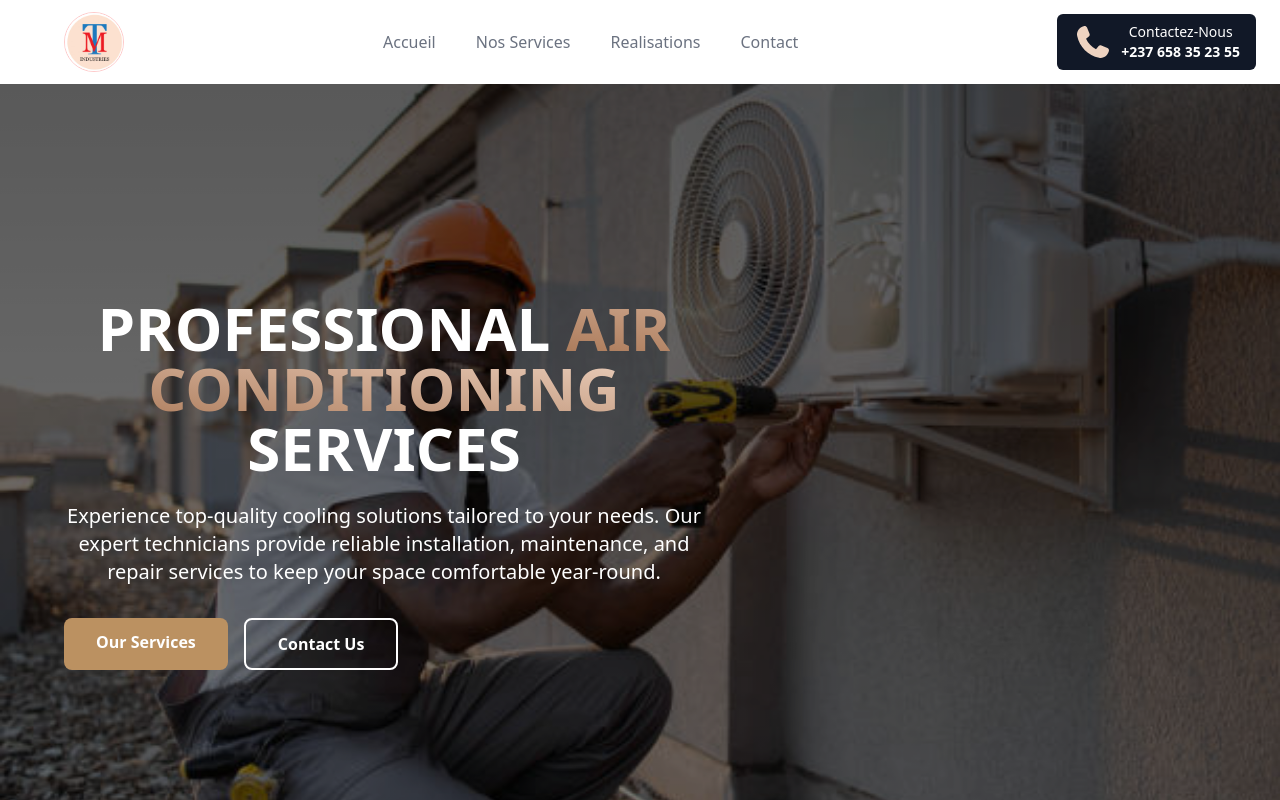
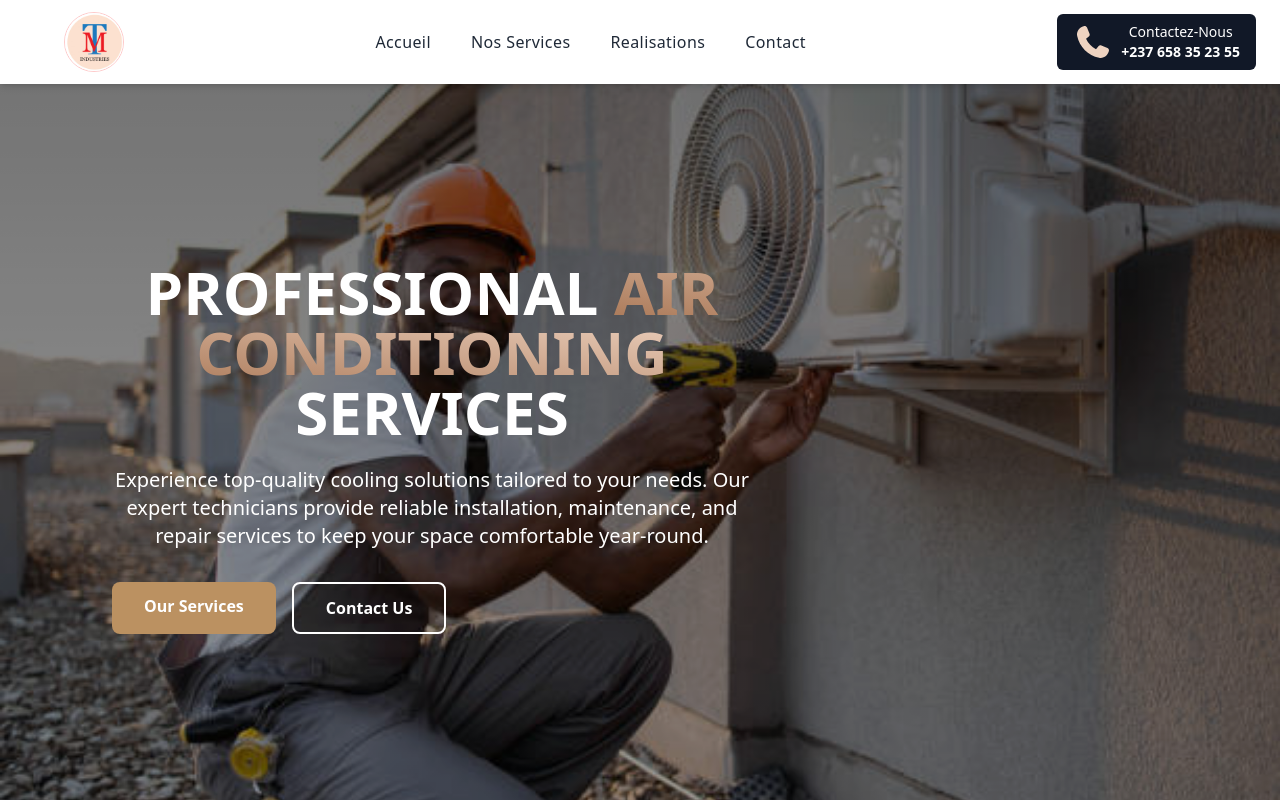
Before and after one commit to Ulrichmike/TMIndustries, a React (Vite) app: page / in a window 1280 px wide. Shown: the top 800 px of the page. Built offline with nearby package versions, Linux system fonts and the light colour scheme.

Commit message:
header changement

```diff
--- a/src/components/Header.tsx
+++ b/src/components/Header.tsx
@@ -1,11 +1,30 @@
 import { Link } from "react-router-dom";
 import TMILogo from "../assets/TMILogo.jpg";
 // import phone from "../assets/phone-flip.svg";
-import { useState } from "react";
+import { useEffect, useState } from "react";
 
 export default function Header() {
   //states
   const [menuOpen, setMenuOpen] = useState(false);
+  const [show, setShow] = useState(true);
+  const [lastScrollY, setLastScrollY] = useState(0);
+
+  useEffect(() => {
+    const handleScroll = () => {
+      if (window.scrollY > lastScrollY) {
+        // On descend -> cacher le header
+        setShow(false);
+      } else {
+        // On monte -> afficher le header
+        setShow(true);
+      }
+      setLastScrollY(window.scrollY);
+    };
+
+    window.addEventListener("scroll", handleScroll);
+
+    return () => window.removeEventListener("scroll", handleScroll);
+  }, [lastScrollY]);
 
   //functions
 
@@ -20,7 +39,10 @@ export default function Header() {
   };
 
   return (
-    <header className="bg-white flex shadow-md px-6 py-3 font-sans">
+    <header
+      className={`bg-white flex shadow-md px-6 py-3 font-sans fixed top-0 left-0 w-full transition-transform duration-300 z-50
+    ${show ? "translate-y-0" : "-translate-y-full"}`}
+    >
       <div className="container mx-auto flex items-center justify-between">
         {/* Bouton menu mobile */}
         <button
@@ -72,22 +94,42 @@ export default function Header() {
         >
           <ul className="sm:flex sm:justify-between sm:gap-10 text-gray-500">
             <li>
-              <Link to="/" className="hover:text-red-300 transition">
+              <Link
+                to="/"
+                className="relative text-gray-800 font-medium tracking-wide transition-colors duration-300 hover:text-paleta4
+             after:content-[''] after:absolute after:left-0 after:-bottom-1 after:w-0 after:h-[2px] after:bg-paleta4
+             after:transition-all after:duration-300 hover:after:w-full"
+              >
                 Accueil
               </Link>
             </li>
             <li>
-              <Link to="/Services" className="hover:text-red-300 transition">
+              <Link
+                to="/Services"
+                className="relative text-gray-800 font-medium tracking-wide transition-colors duration-300 hover:text-paleta4
+             after:content-[''] after:absolute after:left-0 after:-bottom-1 after:w-0 after:h-[2px] after:bg-paleta4
+             after:transition-all after:duration-300 hover:after:w-full"
+              >
                 Nos Services
               </Link>
             </li>
             <li>
-              <Link to="/Gallery" className="hover:text-red-300 transition">
+              <Link
+                to="/Gallery"
+                className="relative text-gray-800 font-medium tracking-wide transition-colors duration-300 hover:text-paleta4
+             after:content-[''] after:absolute after:left-0 after:-bottom-1 after:w-0 after:h-[2px] after:bg-paleta4
+             after:transition-all after:duration-300 hover:after:w-full"
+              >
                 Realisations
               </Link>
             </li>
             <li>
-              <Link to="/Contact" className="hover:text-red-300 transition">
+              <Link
+                to="/Contact"
+                className="relative text-gray-800 font-medium tracking-wide transition-colors duration-300 hover:text-paleta4
+             after:content-[''] after:absolute after:left-0 after:-bottom-1 after:w-0 after:h-[2px] after:bg-paleta4
+             after:transition-all after:duration-300 hover:after:w-full"
+              >
                 Contact
               </Link>
             </li>
--- a/src/components/Hero.tsx
+++ b/src/components/Hero.tsx
@@ -5,16 +5,16 @@ import backgroundImage2 from "./../assets/picture2.jpg";
 export default function Hero() {
   return (
     <div
-      className="hero relative flex items-center h-screen bg-cover bg-center bg-no-repeat"
+      className="hero relative mt-12 flex items-center h-screen bg-cover bg-center bg-no-repeat"
       style={{
         backgroundImage: `linear-gradient(rgba(0, 0, 0, 0.5), rgba(0, 0, 0, 0.3)), url(${backgroundImage2})`,
       }}
     >
       {/* Overlay sombre pour améliorer la lisibilité */}
-      <div className="absolute inset-0 bg-black opacity-30"></div>
+      <div className="absolute inset-0 bg-black opacity-10"></div>
 
       {/* Contenu centré avec padding responsive */}
-      <div className="container mx-auto px-6 md:px-12 relative z-10">
+      <div className="container mx-auto px-6 md:px-24 relative z-10">
         <div className="max-w-2xl text-white">
           <h1 className="text-4xl md:text-6xl font-bold mb-6 leading-tight">
             PROFESSIONAL{" "}
--- a/src/components/SaysAboutUs.tsx
+++ b/src/components/SaysAboutUs.tsx
@@ -62,7 +62,7 @@ export default function Testimonials() {
                   <img
                     src={item.image}
                     alt={item.name}
-                    className="w-12 h-12 rounded-full"
+                    className="w-12 h-12 rounded-full border border-red-200"
                   />
                 </div>
                 <div className="grid items-center justify-center mb-1">
--- a/src/pages/Home.tsx
+++ b/src/pages/Home.tsx
@@ -165,8 +165,8 @@ export default function Home() {
                   onClick={handleTabClick("services")}
                   className={`px-2 py-1 m-1 text-sm font-semibold uppercase tracking-wider rounded-md transition-colors ${
                     activeTab === "services"
-                      ? "text-white bg-intermediaire"
-                      : "text-paleta2 hover:bg-intermediaire"
+                      ? "text-white bg-intermediaire hover:border-none"
+                      : "text-paleta2 hover:bg-intermediaire hover:border-none"
                   }`}
                 >
                   Our Services
@@ -175,8 +175,8 @@ export default function Home() {
                   onClick={handleTabClick("values")}
                   className={`px-4 py-2 m-1 text-sm font-semibold uppercase tracking-wider rounded-md transition-colors ${
                     activeTab === "values"
-                      ? "text-white bg-intermediaire"
-                      : "text-paleta2 hover:bg-intermediaire"
+                      ? "text-white bg-intermediaire hover:border-none"
+                      : "text-paleta2 hover:bg-intermediaire hover:border-none"
                   }`}
                 >
                   Our Values
```
Also changed, not shown: src/components/sectors.tsx (added).
